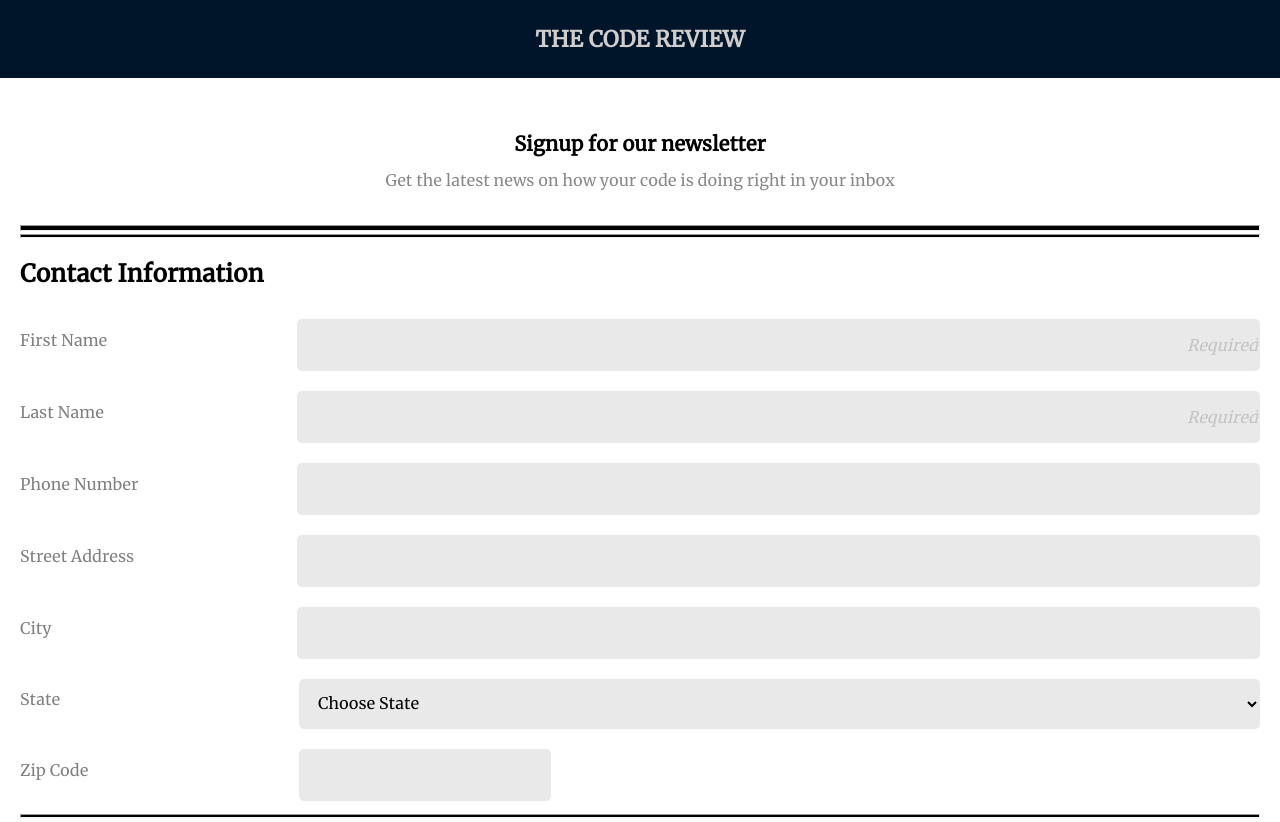
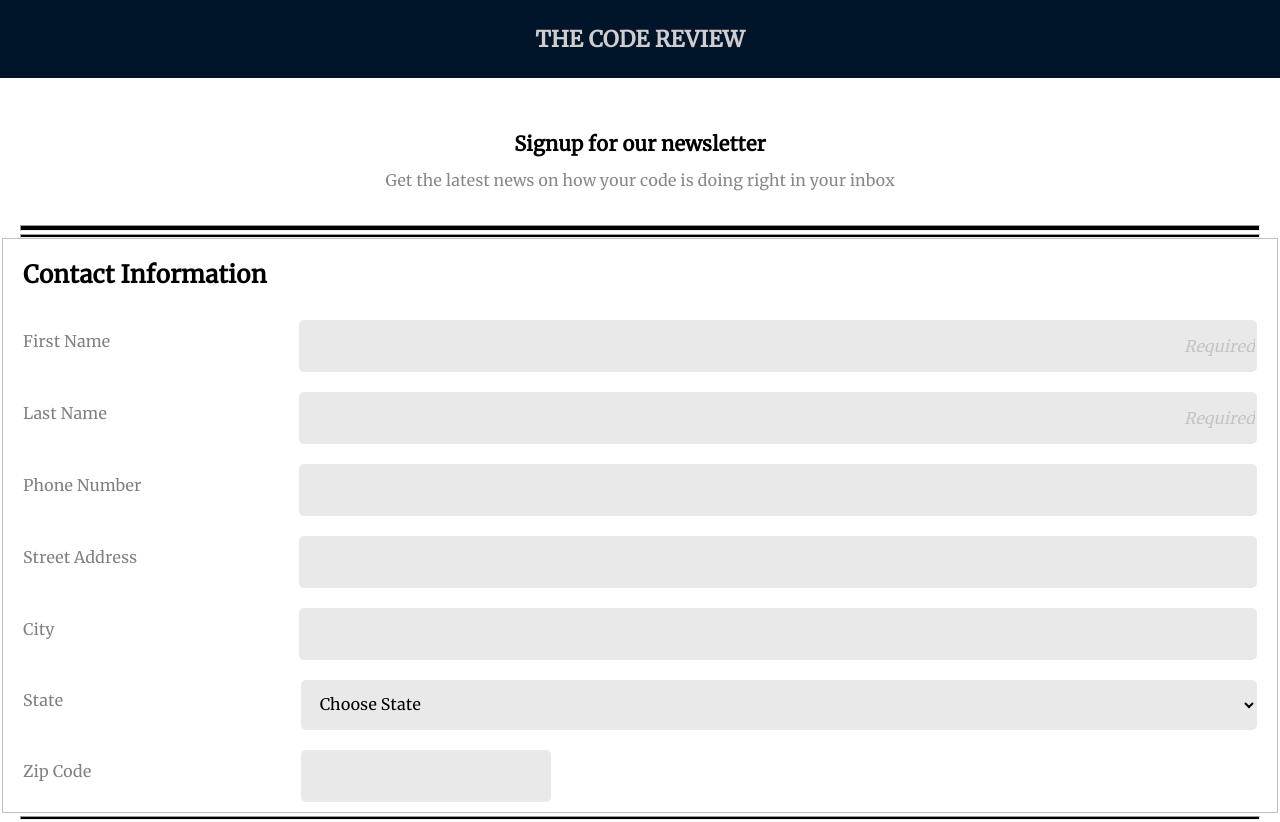
Before and after one commit to jordonmassengill/Form-Review, a plain HTML site: page index.html in a window 1280 px wide. Shown: the top 822 px of the page. Drawn offline with Linux system fonts and the light colour scheme.

Commit message:
fieldset addition

```diff
--- a/css/styles.css
+++ b/css/styles.css
@@ -31,7 +31,7 @@ header {
   flex: 0 0 25em;
 }
 
-form {
+fieldset {
   display: flex;
   flex-direction: column;
   padding: 0 20px;
@@ -167,7 +167,7 @@ textarea {
     width: 100%;
   }
 
- form {
+ fieldset {
    display: flex;
    flex-direction: row;
    flex-wrap: wrap;
--- a/index.html
+++ b/index.html
@@ -18,6 +18,7 @@
             <hr class="hr2">
 
             <form action="index.html" method="get">
+                <fieldset>
                 <h2>Contact Information</h2>
 
                 <label for="fname" class="flabel">First Name</label>
@@ -89,6 +90,7 @@
 
                 <label for="zip" class="flabel">Zip Code</label>
                 <input type="number" id="zip" name="zip" class="zip"><br>
+            </fieldset>
             </form>
 
             <hr class="hr2">
```
